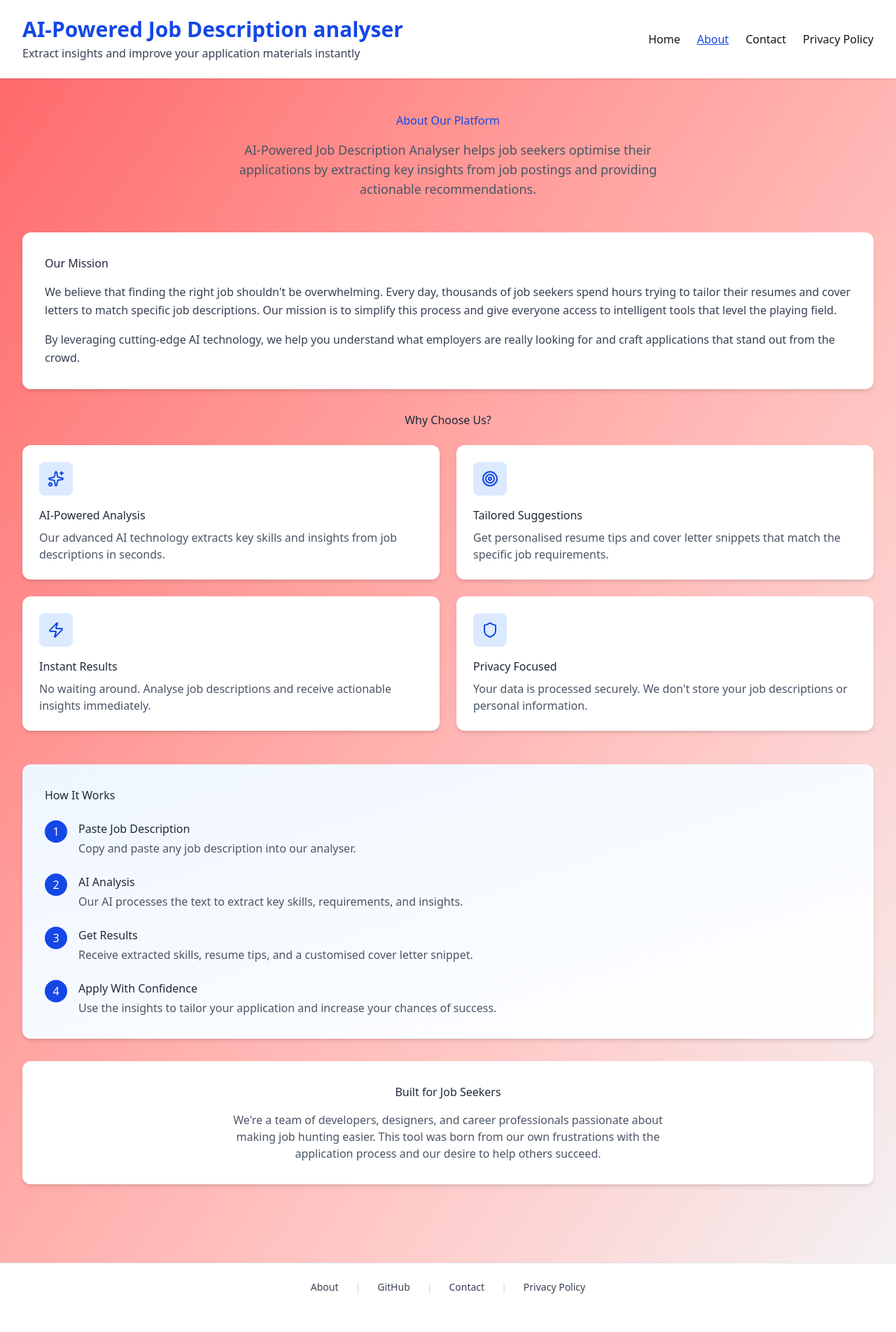
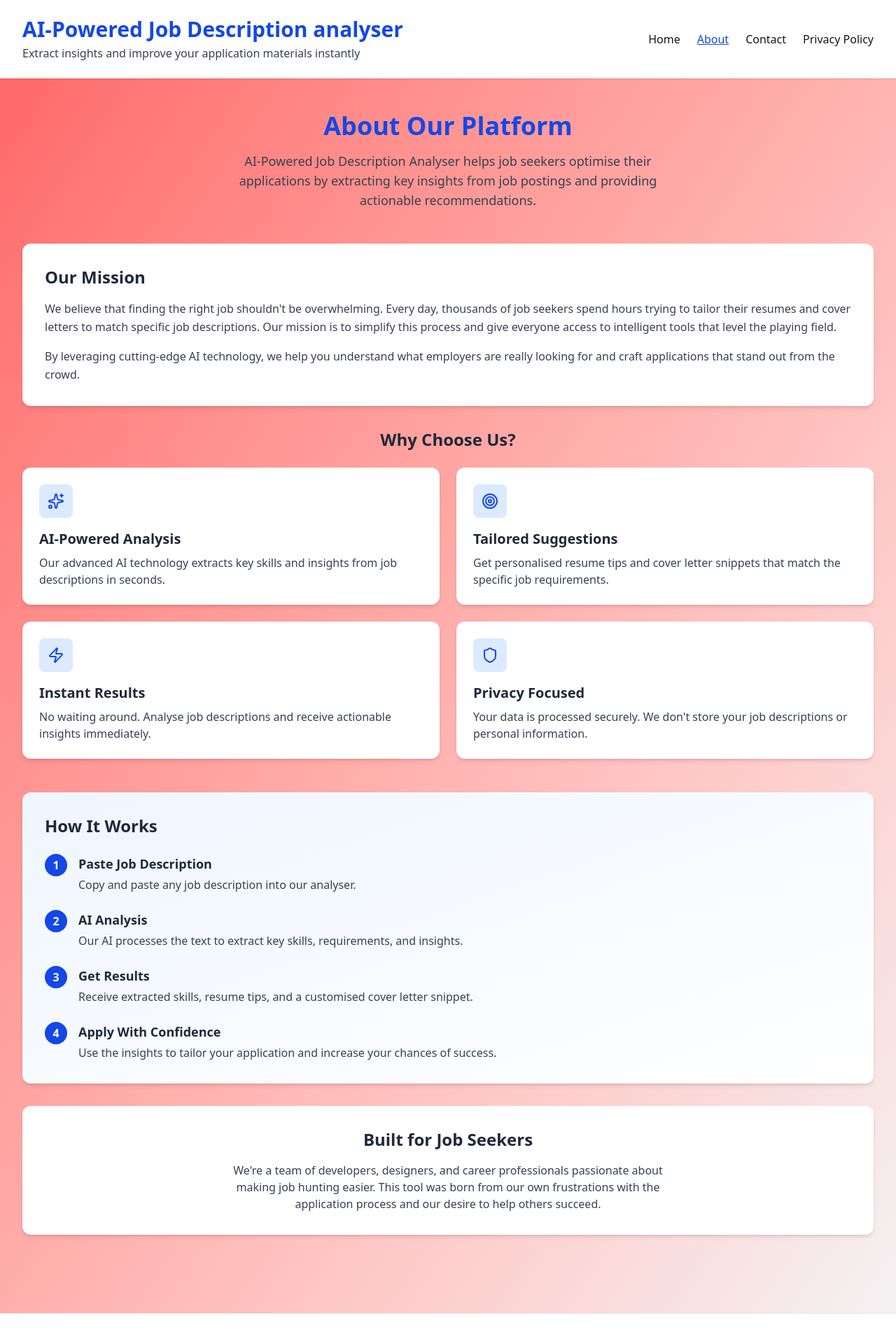
Before and after one commit to honhaoz/ai-job-analyser, a Next.js app in the folder apps/consumer-app/: page /about in a window 1280 px wide. Shown: the top 1903 px of the page at 70% size. Before the commit the page ends 1873 px from the top, so only its background shows below. Built offline with nearby package versions, Linux system fonts and the light colour scheme.

Commit message:
style: improve h2 text size, change text color

```diff
--- a/apps/consumer-app/app/about/page.tsx
+++ b/apps/consumer-app/app/about/page.tsx
@@ -15,8 +15,10 @@ export default function About() {
 const HeroSection = () => {
   return (
     <div className="text-center mb-12">
-      <h1 className="text-blue-700 mb-4">About Our Platform</h1>
-      <p className="text-gray-600 text-lg max-w-2xl mx-auto">
+      <h1 className="text-4xl font-bold text-blue-700 mb-4">
+        About Our Platform
+      </h1>
+      <p className="text-gray-700 text-lg max-w-2xl mx-auto">
         AI-Powered Job Description Analyser helps job seekers optimise their
         applications by extracting key insights from job postings and providing
         actionable recommendations.
@@ -28,7 +30,7 @@ const HeroSection = () => {
 const MissionStatement = () => {
   return (
     <div className="bg-white rounded-xl shadow-md p-8 mb-8">
-      <h2 className="text-gray-800 mb-4">Our Mission</h2>
+      <h2 className="text-2xl font-semibold text-gray-800 mb-4">Our Mission</h2>
       <p className="text-gray-700 leading-relaxed mb-4">
         We believe that finding the right job shouldn't be overwhelming. Every
         day, thousands of job seekers spend hours trying to tailor their resumes
@@ -48,25 +50,25 @@ const MissionStatement = () => {
 const Features = () => {
   const features = [
     {
-      icon: <Sparkles className="w-6 h-6" />,
+      icon: <Sparkles className="w-6 h-6" aria-hidden="true" />,
       title: "AI-Powered Analysis",
       description:
         "Our advanced AI technology extracts key skills and insights from job descriptions in seconds.",
     },
     {
-      icon: <Target className="w-6 h-6" />,
+      icon: <Target className="w-6 h-6" aria-hidden="true" />,
       title: "Tailored Suggestions",
       description:
         "Get personalised resume tips and cover letter snippets that match the specific job requirements.",
     },
     {
-      icon: <Zap className="w-6 h-6" />,
+      icon: <Zap className="w-6 h-6" aria-hidden="true" />,
       title: "Instant Results",
       description:
         "No waiting around. Analyse job descriptions and receive actionable insights immediately.",
     },
     {
-      icon: <Shield className="w-6 h-6" />,
+      icon: <Shield className="w-6 h-6" aria-hidden="true" />,
       title: "Privacy Focused",
       description:
         "Your data is processed securely. We don't store your job descriptions or personal information.",
@@ -74,7 +76,9 @@ const Features = () => {
   ];
   return (
     <div className="mb-12">
-      <h2 className="text-gray-800 mb-6 text-center">Why Choose Us?</h2>
+      <h2 className="text-2xl font-semibold text-gray-800 mb-6 text-center">
+        Why Choose Us?
+      </h2>
       <div className="grid grid-cols-1 md:grid-cols-2 gap-6">
         {features.map((feature) => (
           <div
@@ -84,8 +88,10 @@ const Features = () => {
             <div className="w-12 h-12 bg-blue-100 rounded-lg flex items-center justify-center text-blue-700 mb-4">
               {feature.icon}
             </div>
-            <h3 className="text-gray-800 mb-2">{feature.title}</h3>
-            <p className="text-gray-600">{feature.description}</p>
+            <h3 className="text-xl font-semibold text-gray-800 mb-2">
+              {feature.title}
+            </h3>
+            <p className="text-gray-700">{feature.description}</p>
           </div>
         ))}
       </div>
@@ -120,17 +126,24 @@ const HowItWorks = () => {
     },
   ];
   return (
-    <div className="bg-linear-to-br from-blue-50 to-white rounded-xl shadow-md p-8 mb-8">
-      <h2 className="text-gray-800 mb-6">How It Works</h2>
+    <div className="bg-gradient-to-br from-blue-50 to-white rounded-xl shadow-md p-8 mb-8">
+      <h2 className="text-2xl font-semibold text-gray-800 mb-6">
+        How It Works
+      </h2>
       <div className="space-y-6">
         {howItWorksList.map((item) => (
           <div className="flex gap-4" key={item.number}>
-            <div className="w-8 h-8 bg-blue-700 text-white rounded-full flex items-center justify-center">
+            <div
+              className="w-8 h-8 bg-blue-700 text-white rounded-full flex items-center justify-center font-semibold"
+              aria-hidden="true"
+            >
               {item.number}
             </div>
             <div>
-              <h3 className="text-gray-800 mb-1">{item.heading}</h3>
-              <p className="text-gray-600">{item.description}</p>
+              <h3 className="text-lg font-semibold text-gray-800 mb-1">
+                {item.heading}
+              </h3>
+              <p className="text-gray-700">{item.description}</p>
             </div>
           </div>
         ))}
@@ -142,8 +155,10 @@ const HowItWorks = () => {
 const TeamSection = () => {
   return (
     <div className="bg-white rounded-xl shadow-md p-8 text-center">
-      <h2 className="text-gray-800 mb-4">Built for Job Seekers</h2>
-      <p className="text-gray-600 max-w-2xl mx-auto">
+      <h2 className="text-2xl font-semibold text-gray-800 mb-4">
+        Built for Job Seekers
+      </h2>
+      <p className="text-gray-700 max-w-2xl mx-auto">
         We're a team of developers, designers, and career professionals
         passionate about making job hunting easier. This tool was born from our
         own frustrations with the application process and our desire to help
```
